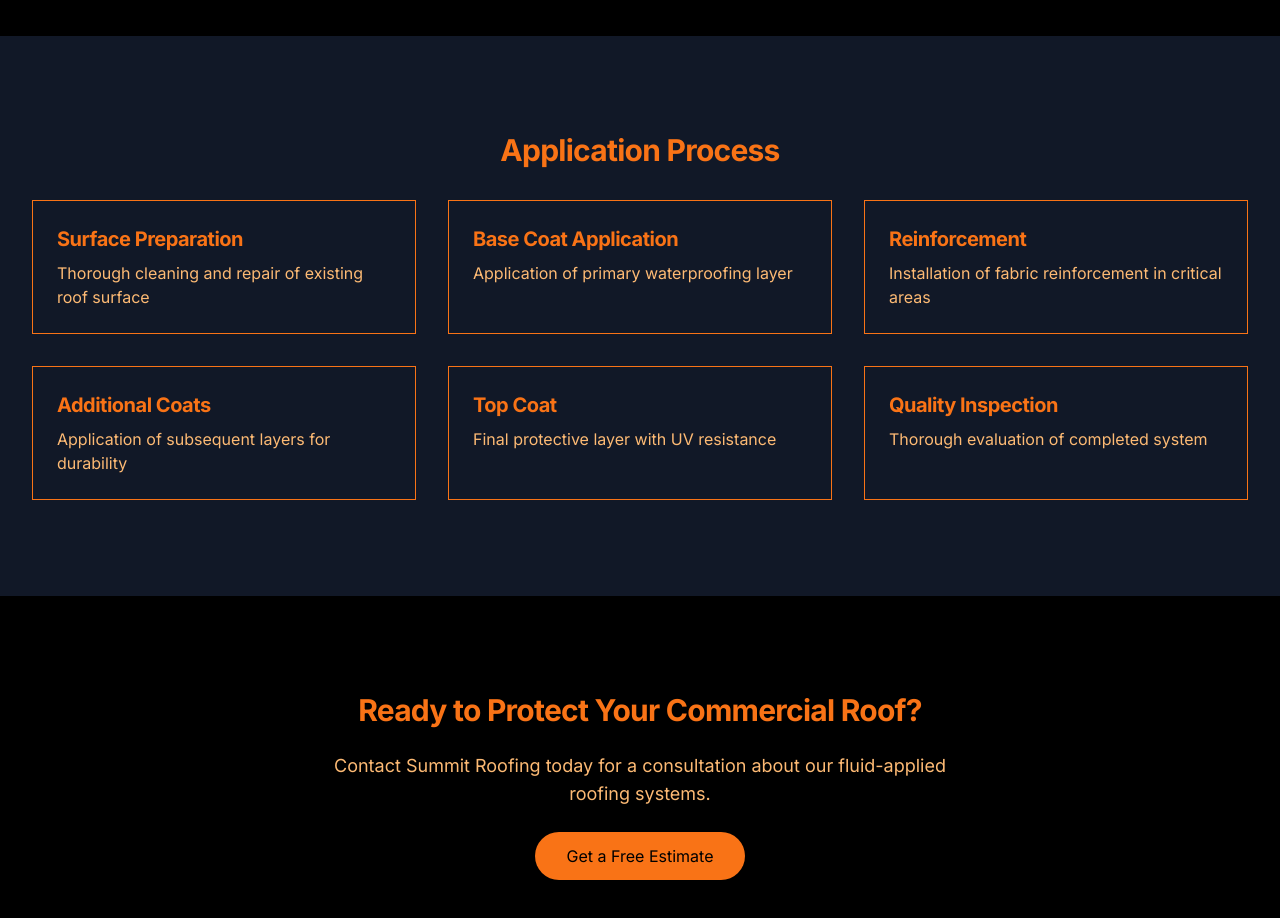
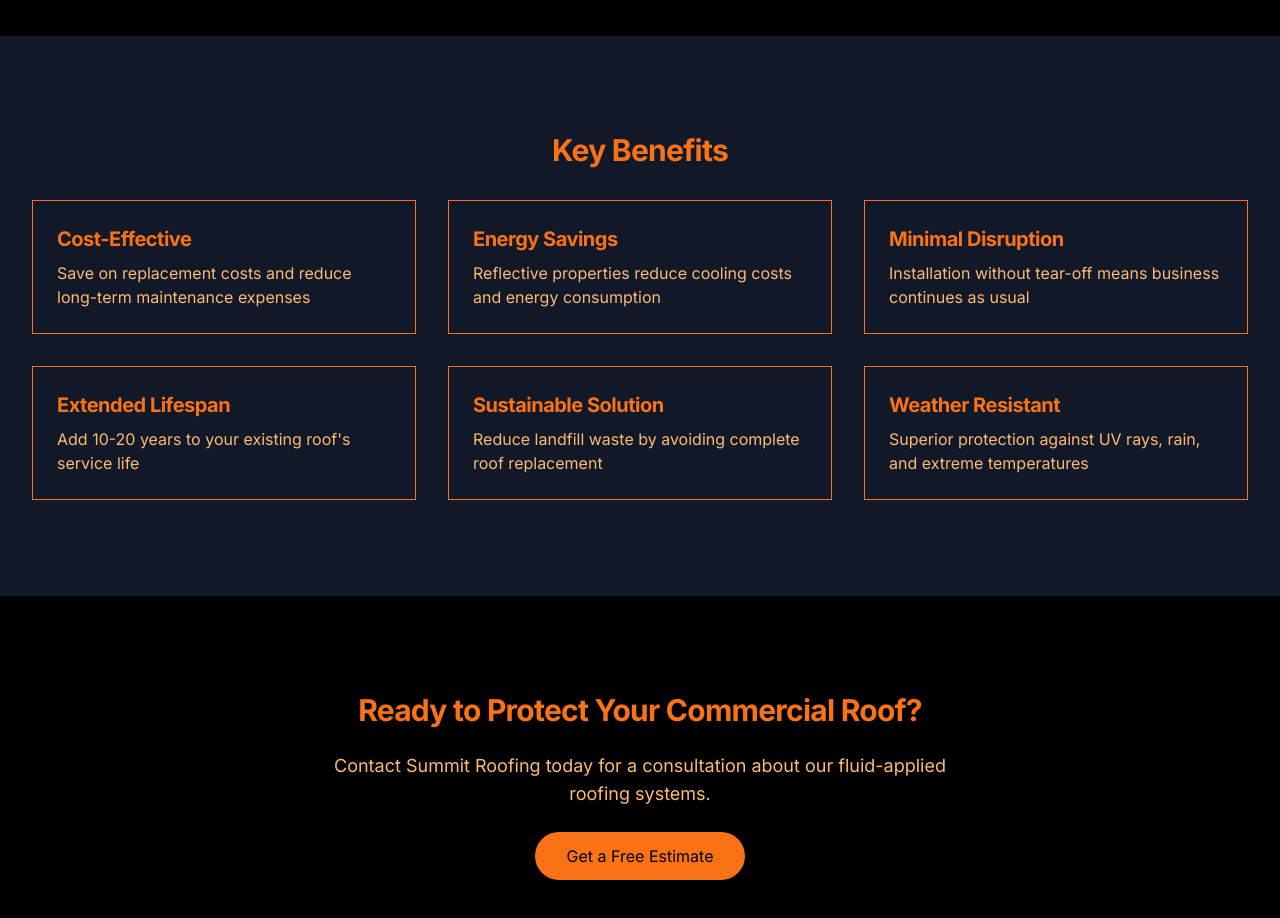
Before and after one commit to Hash0utlaw/sr, a Next.js app: page /commercial/fluid-applied-roofing in a window 1280 px wide. Shown: the part 940-1858 px from the top of the page. Built offline with nearby package versions, Linux system fonts and the light colour scheme.

Commit message:
more of davis fixes

```diff
--- a/app/commercial/fluid-applied-roofing/page.tsx
+++ b/app/commercial/fluid-applied-roofing/page.tsx
@@ -52,37 +52,37 @@ export default function FluidAppliedRoofingPage() {
       </Section>
 
       <Section dark>
-        <h2 className="text-3xl font-bold text-center mb-8">Application Process</h2>
+        <h2 className="text-3xl font-bold text-center mb-8">Key Benefits</h2>
         <div className="grid md:grid-cols-3 gap-8">
           {[
             {
-              title: "Surface Preparation",
-              description: "Thorough cleaning and repair of existing roof surface",
+              title: "Cost-Effective",
+              description: "Save on replacement costs and reduce long-term maintenance expenses",
             },
             {
-              title: "Base Coat Application",
-              description: "Application of primary waterproofing layer",
+              title: "Energy Savings",
+              description: "Reflective properties reduce cooling costs and energy consumption",
             },
             {
-              title: "Reinforcement",
-              description: "Installation of fabric reinforcement in critical areas",
+              title: "Minimal Disruption",
+              description: "Installation without tear-off means business continues as usual",
             },
             {
-              title: "Additional Coats",
-              description: "Application of subsequent layers for durability",
+              title: "Extended Lifespan",
+              description: "Add 10-20 years to your existing roof's service life",
             },
             {
-              title: "Top Coat",
-              description: "Final protective layer with UV resistance",
+              title: "Sustainable Solution",
+              description: "Reduce landfill waste by avoiding complete roof replacement",
             },
             {
-              title: "Quality Inspection",
-              description: "Thorough evaluation of completed system",
+              title: "Weather Resistant",
+              description: "Superior protection against UV rays, rain, and extreme temperatures",
             },
-          ].map((step, index) => (
+          ].map((benefit, index) => (
             <div key={index} className="bg-gray-900 p-6 rounded-lg border border-orange-500">
-              <h3 className="text-xl font-bold mb-2 text-orange-500">{step.title}</h3>
-              <p className="text-orange-300">{step.description}</p>
+              <h3 className="text-xl font-bold mb-2 text-orange-500">{benefit.title}</h3>
+              <p className="text-orange-300">{benefit.description}</p>
             </div>
           ))}
         </div>
--- a/app/commercial/page.tsx
+++ b/app/commercial/page.tsx
@@ -77,7 +77,7 @@ export default function CommercialRoofing() {
           </div>
           <div className="animate-fade-in-right relative h-[400px]">
             <Image
-              src="/commercial /tpo-gallery-1.png"
+              src="/coating/coating-2.png"
               alt="Commercial Roofing"
               fill
               className="rounded-lg shadow-lg object-cover"
```
